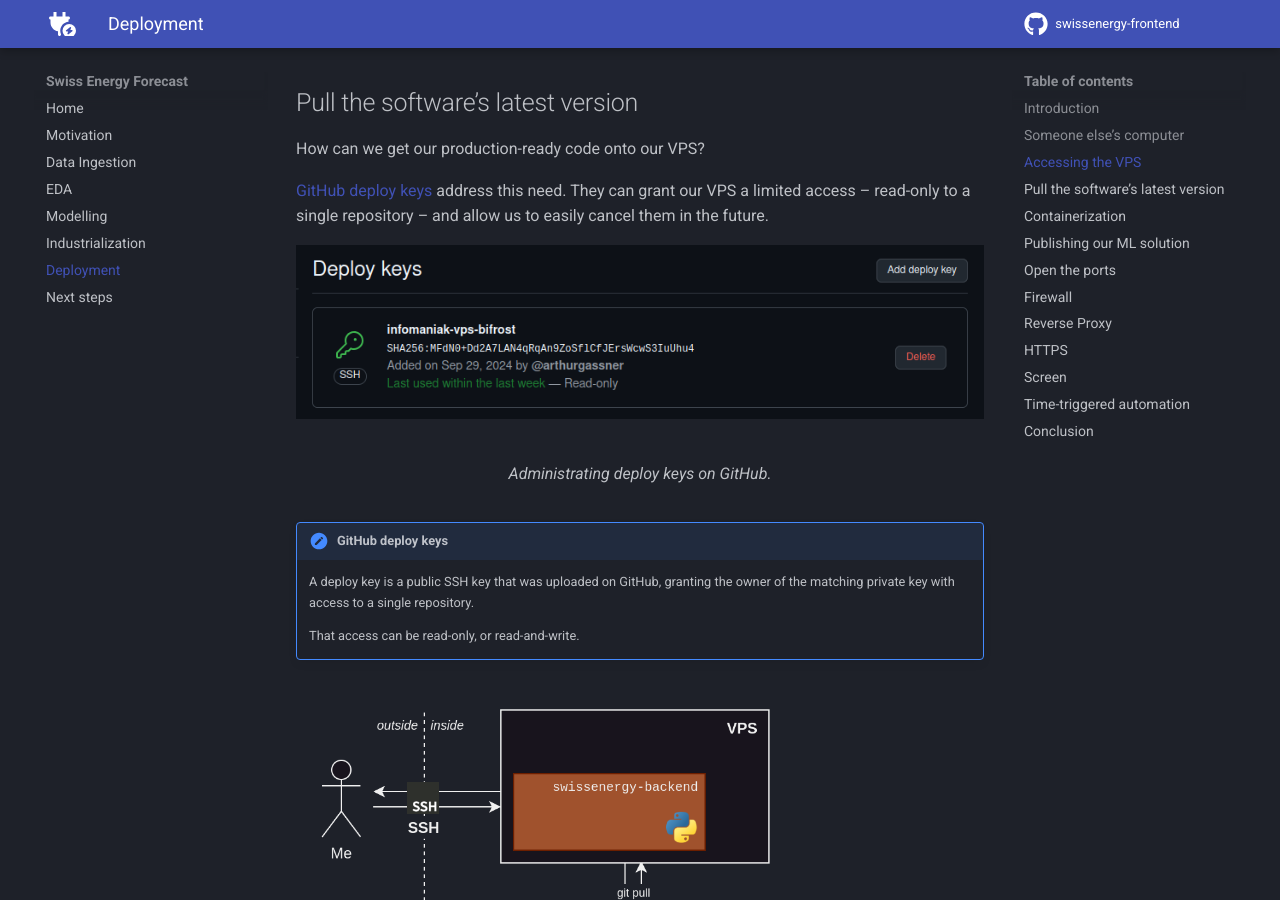
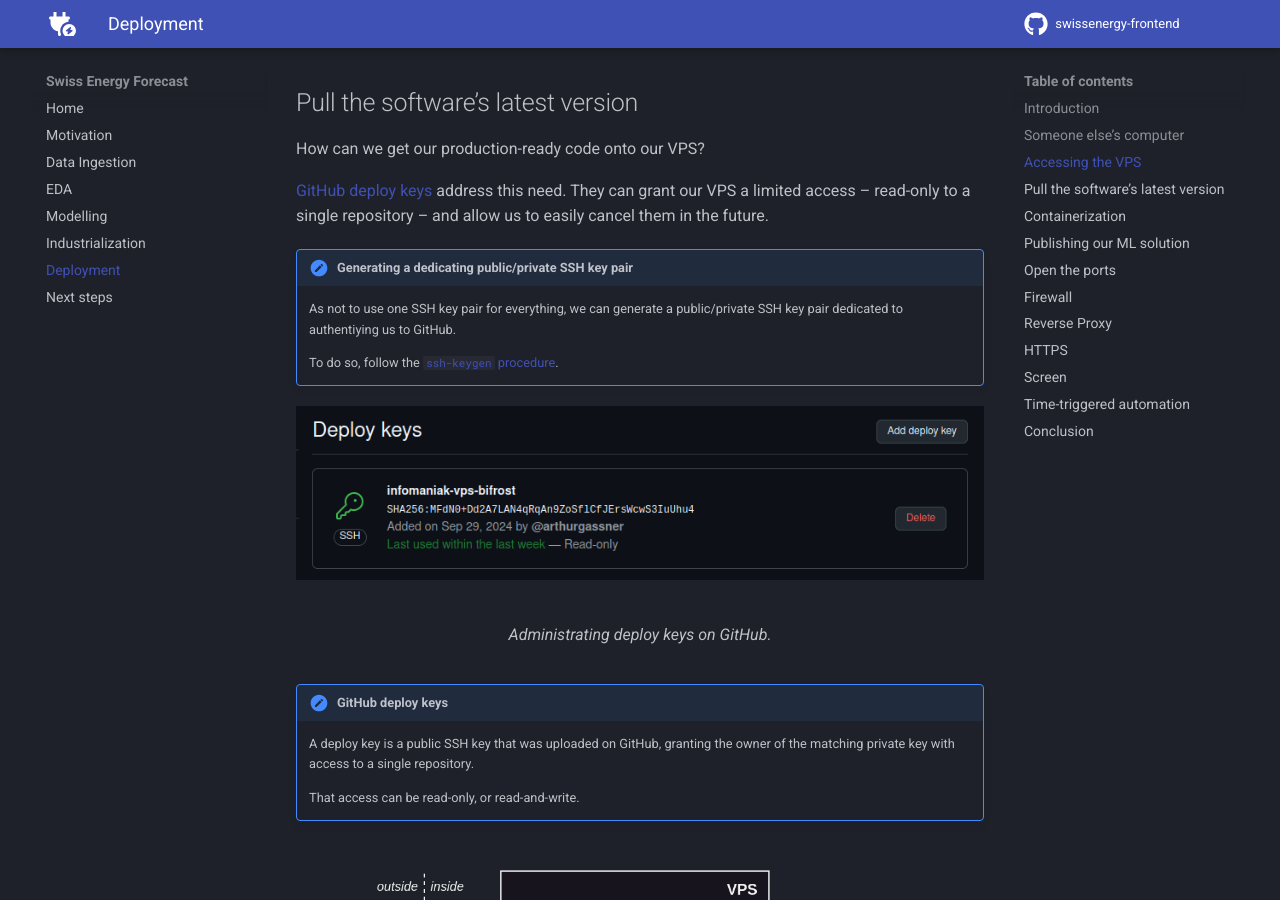
Before and after one commit to arthurgassner/swissenergy-frontend, an MkDocs documentation site: the page built from docs/deployment.md, in a window 1280 px wide and 900 px high, scrolled down 2459 px. Built offline with MkDocs 1.6.1 and Material for MkDocs 9.7.7, drawn with Linux system fonts in a browser that asks for light colours; a script that is not in the unit is left out; comment, search, counter and statistics services are not loaded.

Commit message:
Update .md

```diff
--- a/docs/deployment.md
+++ b/docs/deployment.md
@@ -100,11 +100,16 @@
 [GitHub deploy keys](https://docs.github.com/en/authentication/connecting-to-github-with-ssh/managing-deploy-keys) address this need.
 They can grant our VPS a limited access -- read-only to a single repository -- and allow us to easily cancel them in the future.
 
+!!! note "Generating a dedicating public/private SSH key pair"
+    As not to use one SSH key pair for everything, we can generate a public/private SSH key pair dedicated to authentiying us to GitHub.
+
+    To do so, follow the [`ssh-keygen` procedure](https://docs.github.com/en/authentication/connecting-to-github-with-ssh/generating-a-new-ssh-key-and-adding-it-to-the-ssh-agent#generating-a-new-ssh-key).
+
+
 <figure markdown="span">
   ![Image title](assets/deployment/github_deploy_keys.png){ width="100%" }
   <figcaption>Administrating deploy keys on GitHub.</figcaption>
 </figure>
-
 
 !!! note "GitHub deploy keys"
     A deploy key is a public SSH key that was uploaded on GitHub, granting the owner of the matching private key with access to a single repository.
```
